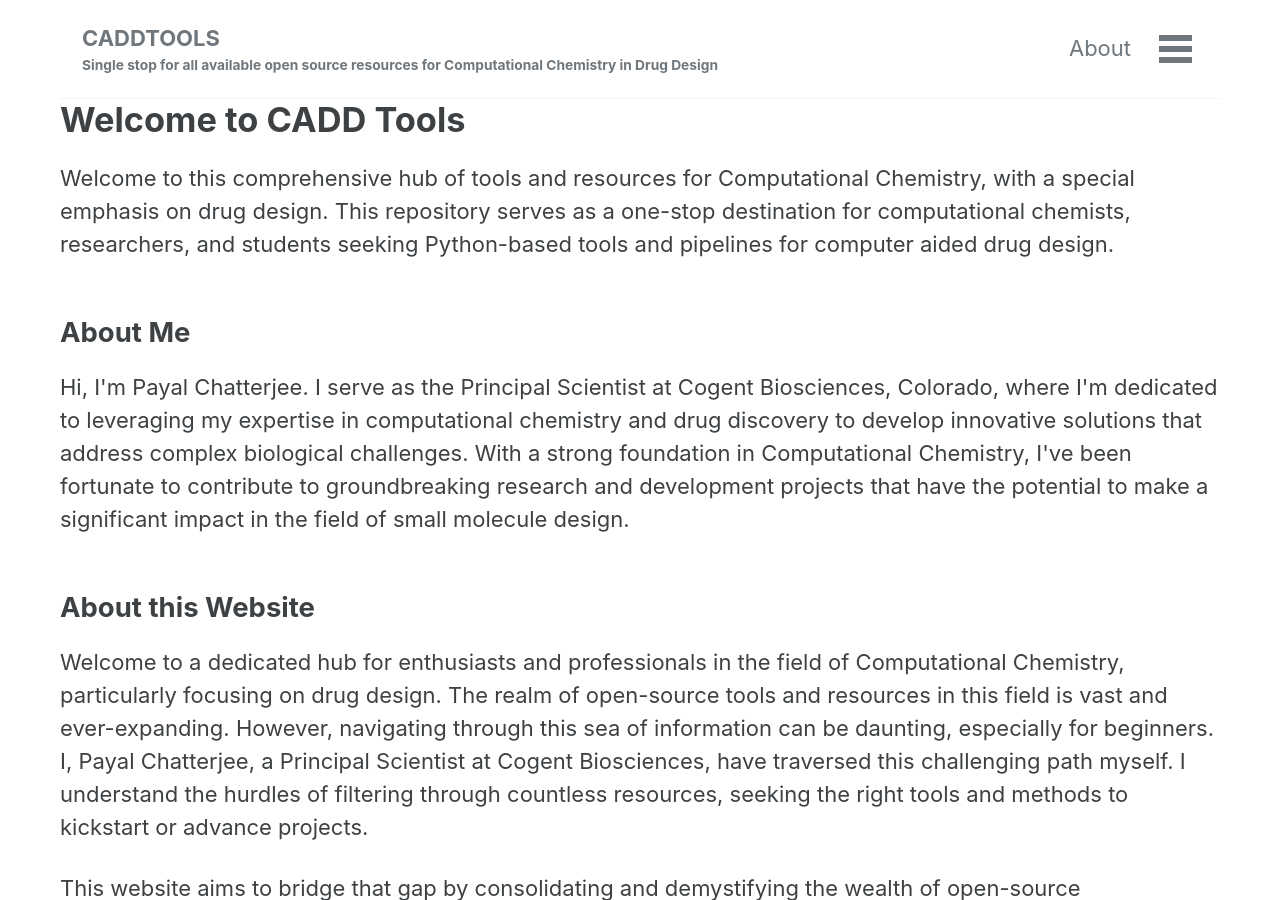
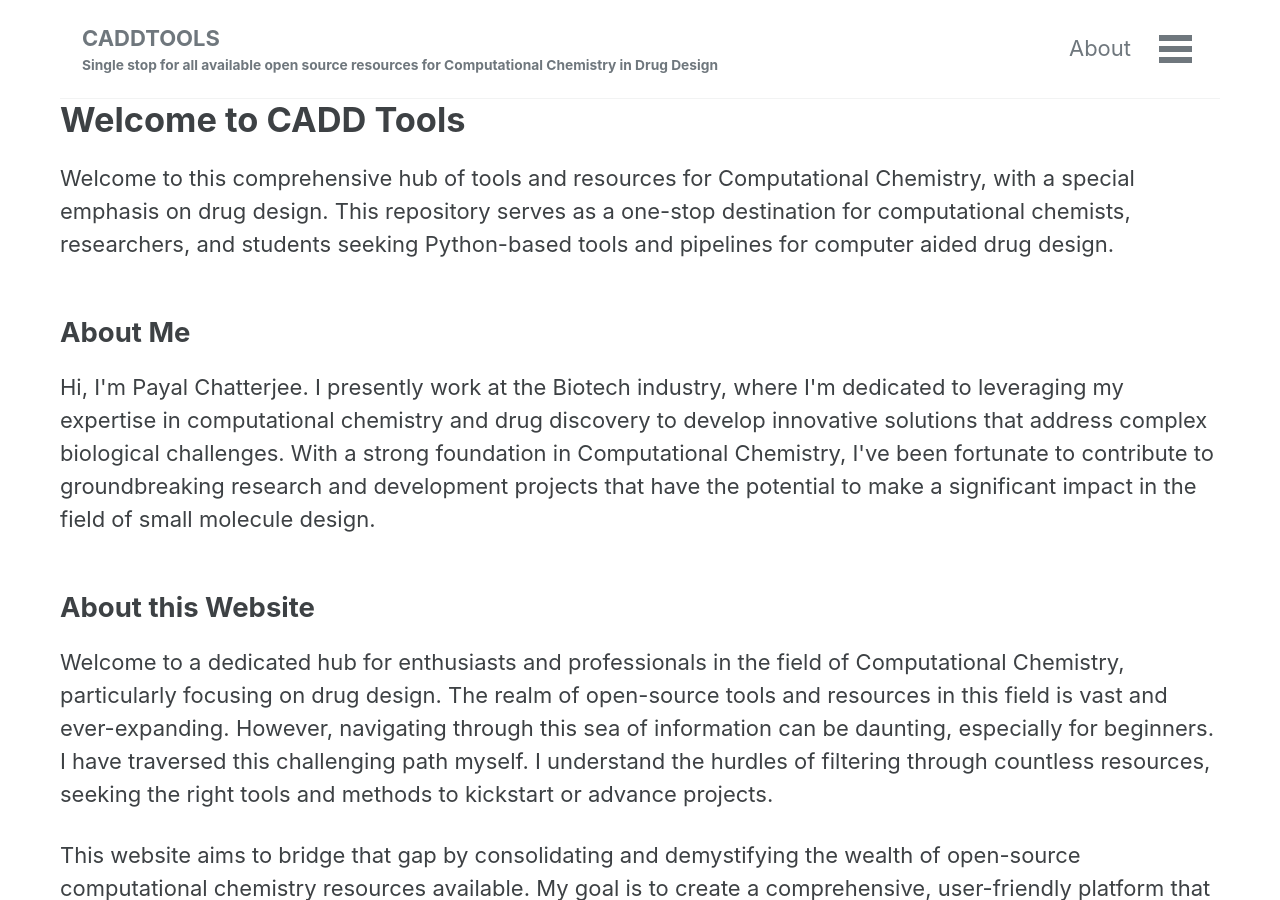
Before and after one commit to cpayal/caddtools, a Jekyll site: the page built from index.md, in a window 1280 px wide and 900 px high. Built offline with Jekyll 4.4.1, drawn with Linux system fonts in a browser that asks for light colours; cached includes are drawn as plain includes.

Commit message:
Update index.md

```diff
--- a/index.md
+++ b/index.md
@@ -10,14 +10,14 @@ title: Home
 
 <section class="about">
   <h2>About Me</h2>
-  <p> Hi, I'm Payal Chatterjee. I serve as the Principal Scientist at Cogent Biosciences, Colorado, where I'm dedicated to leveraging my expertise in computational chemistry and drug discovery to develop innovative solutions that address complex biological challenges. With a strong foundation in Computational Chemistry, I've been fortunate to contribute to groundbreaking research and development projects that have the potential to make a significant impact in the field of small molecule design.
+  <p> Hi, I'm Payal Chatterjee. I presently work at the Biotech industry, where I'm dedicated to leveraging my expertise in computational chemistry and drug discovery to develop innovative solutions that address complex biological challenges. With a strong foundation in Computational Chemistry, I've been fortunate to contribute to groundbreaking research and development projects that have the potential to make a significant impact in the field of small molecule design.
   </p>
 </section>
 
 <section class="about">
   <h2>About this Website</h2>
   <p>
-    Welcome to a dedicated hub for enthusiasts and professionals in the field of Computational Chemistry, particularly focusing on drug design. The realm of open-source tools and resources in this field is vast and ever-expanding. However, navigating through this sea of information can be daunting, especially for beginners. I, Payal Chatterjee, a Principal Scientist at Cogent Biosciences, have traversed this challenging path myself. I understand the hurdles of filtering through countless resources, seeking the right tools and methods to kickstart or advance projects.
+    Welcome to a dedicated hub for enthusiasts and professionals in the field of Computational Chemistry, particularly focusing on drug design. The realm of open-source tools and resources in this field is vast and ever-expanding. However, navigating through this sea of information can be daunting, especially for beginners. I have traversed this challenging path myself. I understand the hurdles of filtering through countless resources, seeking the right tools and methods to kickstart or advance projects.
   </p>
   <p>
     This website aims to bridge that gap by consolidating and demystifying the wealth of open-source computational chemistry resources available. My goal is to create a comprehensive, user-friendly platform that serves as a one-stop destination for academic and aspiring chemists. Whether you're embarking on your journey in computational drug design or looking to refine your expertise, this site is designed to streamline your process, enhance efficiency, and foster innovation in the field.
```
